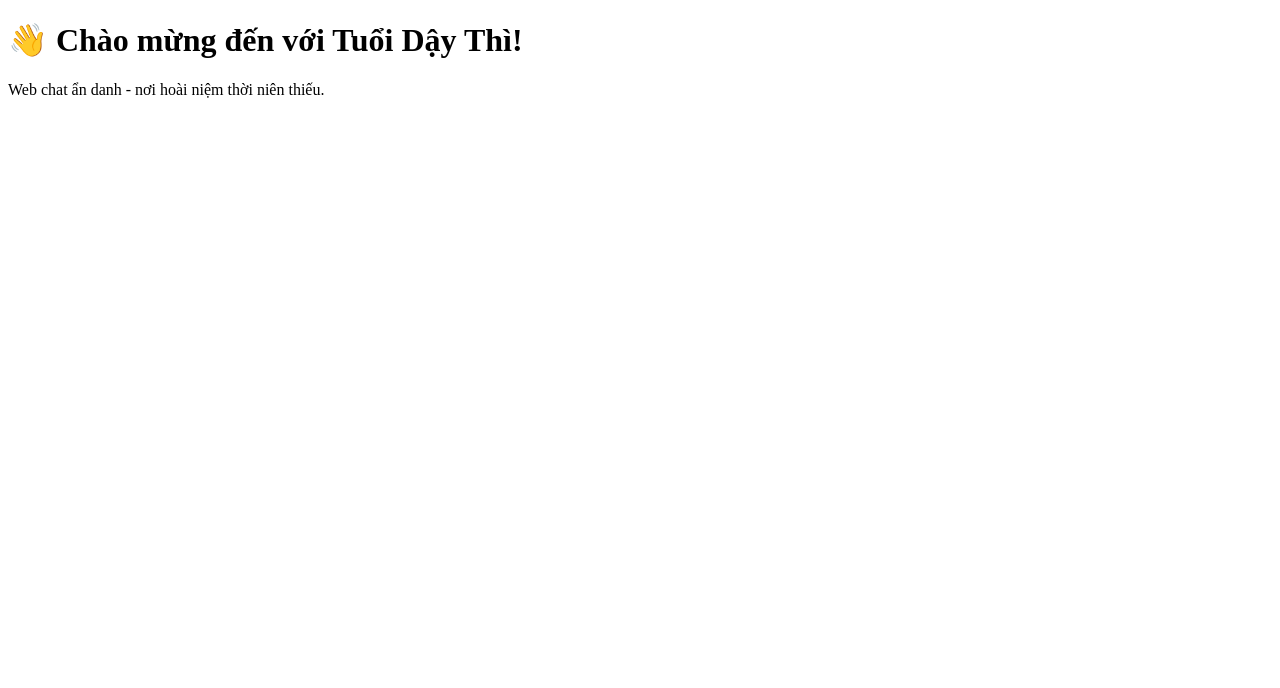
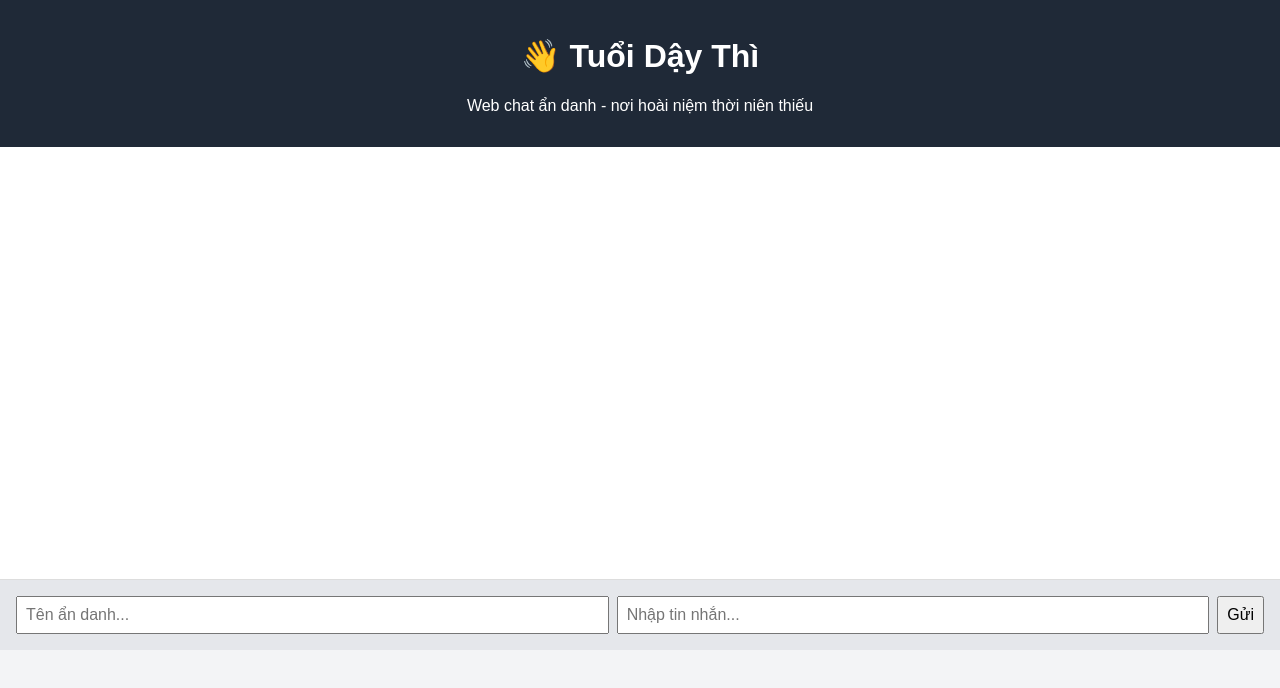
Before and after one commit to connguavang76/tuoidaythi, a plain HTML site: page index.html in a window 1280 px wide. Drawn offline with Linux system fonts and the light colour scheme.

Commit message:
index.html

```diff
--- a/index.html
+++ b/index.html
@@ -2,10 +2,89 @@
 <html lang="vi">
 <head>
   <meta charset="UTF-8">
-  <title>Tuổi Dậy Thì</title>
+  <title>Tuổi Dậy Thì - Chat Ẩn Danh</title>
+  <meta name="viewport" content="width=device-width, initial-scale=1">
+  <style>
+    body {
+      font-family: Arial, sans-serif;
+      background: #f3f4f6;
+      margin: 0;
+      padding: 0;
+    }
+    header {
+      background-color: #1f2937;
+      color: white;
+      padding: 1rem;
+      text-align: center;
+    }
+    #chatbox {
+      height: 400px;
+      overflow-y: scroll;
+      background: white;
+      padding: 1rem;
+      border-bottom: 1px solid #ddd;
+    }
+    .message {
+      margin-bottom: 0.75rem;
+      border-left: 4px solid #60a5fa;
+      padding-left: 0.5rem;
+    }
+    .name {
+      font-weight: bold;
+      color: #2563eb;
+    }
+    .content {
+      margin-top: 0.25rem;
+    }
+    form {
+      display: flex;
+      padding: 1rem;
+      background: #e5e7eb;
+    }
+    input, button {
+      padding: 0.5rem;
+      font-size: 1rem;
+    }
+    input[type="text"] {
+      flex: 1;
+      margin-right: 0.5rem;
+    }
+  </style>
 </head>
 <body>
-  <h1>👋 Chào mừng đến với Tuổi Dậy Thì!</h1>
-  <p>Web chat ẩn danh - nơi hoài niệm thời niên thiếu.</p>
+  <header>
+    <h1>👋 Tuổi Dậy Thì</h1>
+    <p>Web chat ẩn danh - nơi hoài niệm thời niên thiếu</p>
+  </header>
+
+  <div id="chatbox"></div>
+
+  <form id="chat-form">
+    <input type="text" id="username" placeholder="Tên ẩn danh..." required>
+    <input type="text" id="message" placeholder="Nhập tin nhắn..." required>
+    <button type="submit">Gửi</button>
+  </form>
+
+  <script>
+    const form = document.getElementById('chat-form');
+    const chatbox = document.getElementById('chatbox');
+
+    form.addEventListener('submit', function(e) {
+      e.preventDefault();
+      const username = document.getElementById('username').value.trim();
+      const message = document.getElementById('message').value.trim();
+      if (!username || !message) return;
+
+      const div = document.createElement('div');
+      div.classList.add('message');
+      div.innerHTML = '<div class="name">' + username + '</div>' +
+                      '<div class="content">' + message + '</div>';
+
+      chatbox.appendChild(div);
+      chatbox.scrollTop = chatbox.scrollHeight;
+
+      document.getElementById('message').value = '';
+    });
+  </script>
 </body>
 </html>
```
